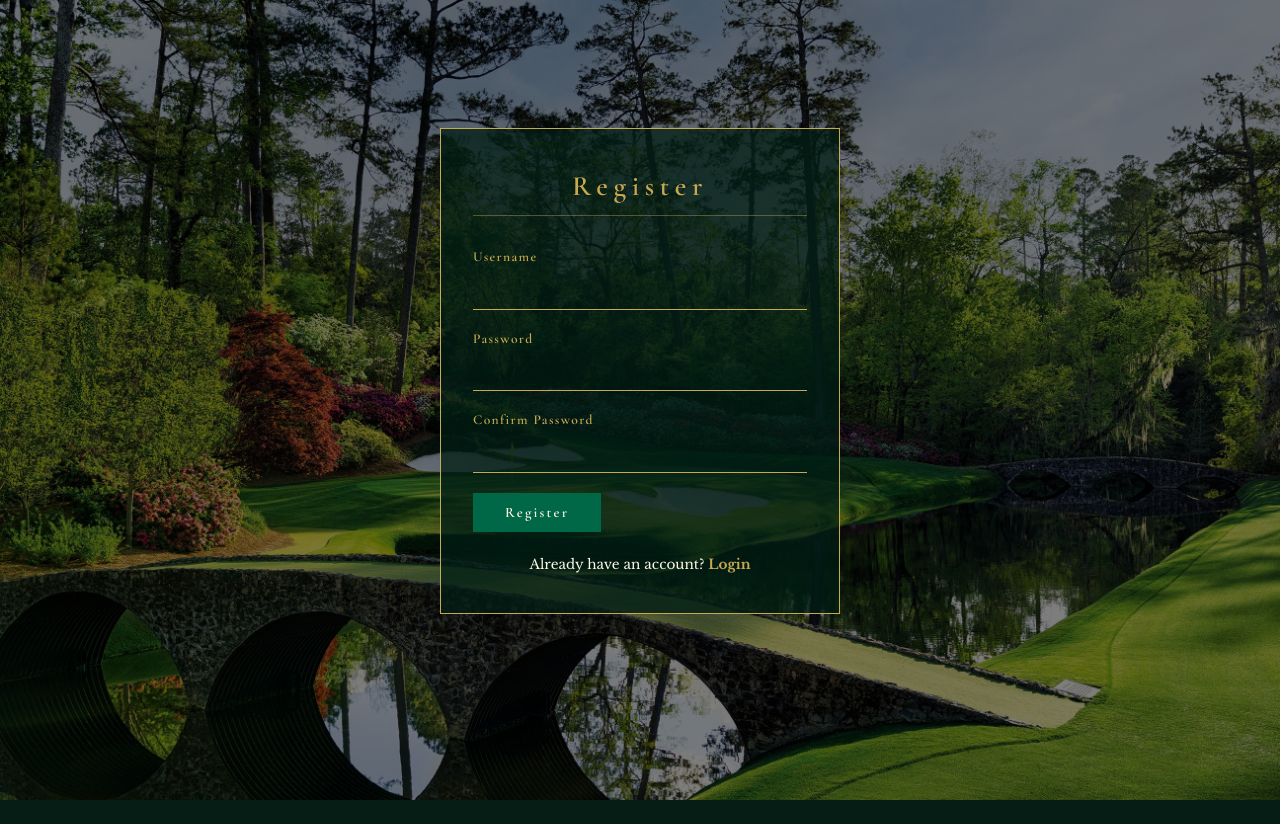
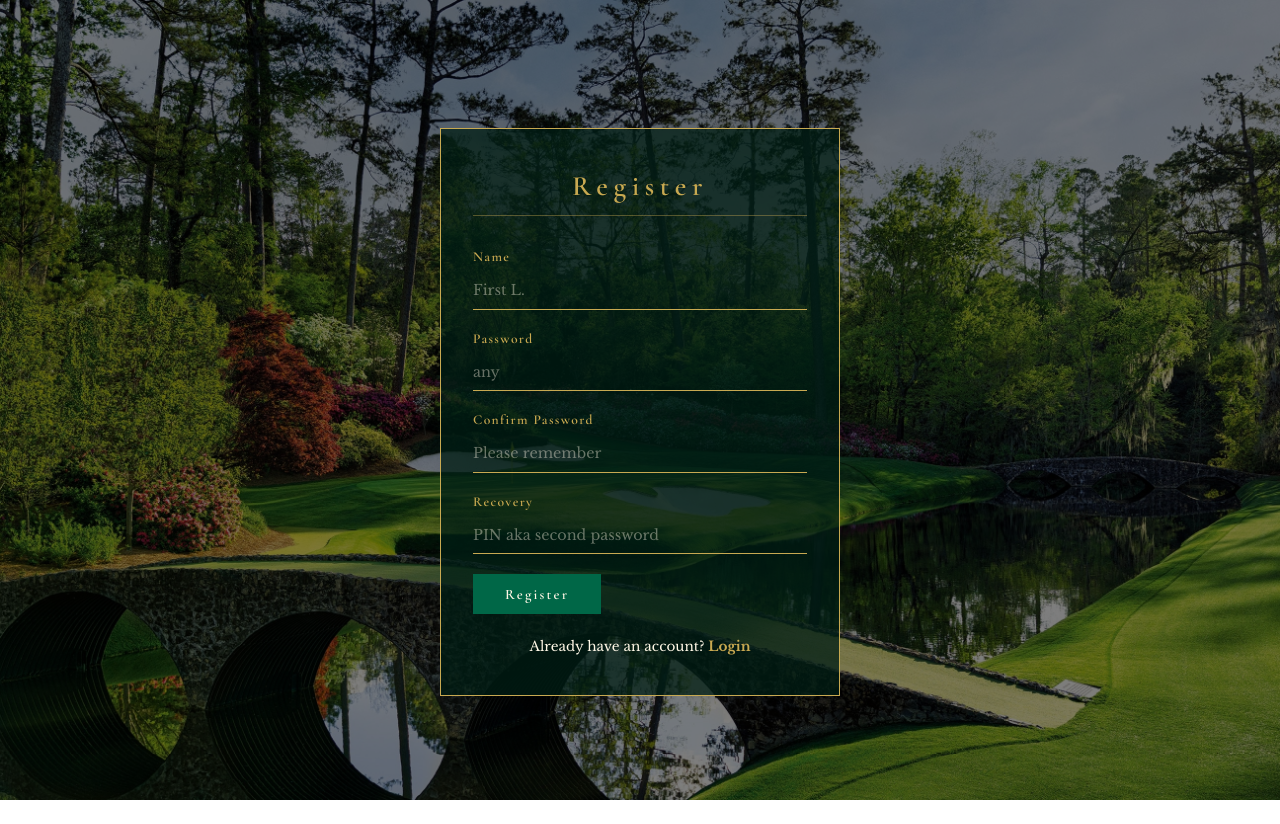
Before and after one commit to coryinsiderz/masters-pool, a Flask app: page /register in a window 1280 px wide. Before the commit the page ends 800 px from the top, so only its background shows below. Run offline with Flask 3, Linux system fonts and the light colour scheme; some libraries are stand-ins or nearby versions.

Commit message:
Admin ESPN import, player rename, login/register UI fixes, recovery field, autofill CSS

```diff
--- a/models/user.py
+++ b/models/user.py
@@ -2,11 +2,11 @@ import psycopg2.extras
 from werkzeug.security import check_password_hash, generate_password_hash
 
 
-def create_user(conn, username, password):
+def create_user(conn, username, password, recovery_contact=None):
     with conn.cursor(cursor_factory=psycopg2.extras.RealDictCursor) as cur:
         cur.execute(
-            "INSERT INTO users (username, password_hash) VALUES (%s, %s) RETURNING *",
-            (username, generate_password_hash(password, method='pbkdf2:sha256')),
+            "INSERT INTO users (username, password_hash, recovery_contact) VALUES (%s, %s, %s) RETURNING *",
+            (username, generate_password_hash(password, method='pbkdf2:sha256'), recovery_contact),
         )
         return cur.fetchone()
 
--- a/routes/auth.py
+++ b/routes/auth.py
@@ -28,8 +28,9 @@ def register():
         username = request.form.get("username", "").strip()
         password = request.form.get("password", "")
         confirm = request.form.get("confirm_password", "")
+        recovery_contact = request.form.get("recovery_contact", "").strip() or None
         if not username or not password:
-            flash("Username and password are required.", "error")
+            flash("Name and password are required.", "error")
         elif password != confirm:
             flash("Passwords do not match.", "error")
         else:
@@ -38,13 +39,13 @@ def register():
             existing = get_user_by_username(conn, username)
             if existing:
                 conn.close()
-                flash("Username already taken.", "error")
+                flash("Name already taken.", "error")
             else:
-                user = create_user(conn, username, password)
+                user = create_user(conn, username, password, recovery_contact)
                 conn.close()
                 session.permanent = True
                 session["user_id"] = user["id"]
-                return redirect(url_for("picks.picks"))
+                return redirect(url_for("team.team"))
         return render_template("register.html")
     return render_template("register.html")
 
--- a/schema.sql
+++ b/schema.sql
@@ -3,8 +3,11 @@ CREATE TABLE IF NOT EXISTS users (
     username VARCHAR(50) UNIQUE NOT NULL,
     password_hash VARCHAR(255) NOT NULL,
     is_admin BOOLEAN DEFAULT FALSE,
+    recovery_contact VARCHAR(100),
     created_at TIMESTAMP DEFAULT NOW()
 );
+
+ALTER TABLE users ADD COLUMN IF NOT EXISTS recovery_contact VARCHAR(100);
 
 CREATE TABLE IF NOT EXISTS golfers (
     id SERIAL PRIMARY KEY,
--- a/static/css/style.css
+++ b/static/css/style.css
@@ -254,6 +254,15 @@ body {
 
 .form-group input::placeholder {
     color: rgba(255, 248, 231, 0.4);
+}
+
+input:-webkit-autofill,
+input:-webkit-autofill:hover,
+input:-webkit-autofill:focus {
+    -webkit-box-shadow: 0 0 0 1000px rgba(0, 20, 12, 0.95) inset !important;
+    -webkit-text-fill-color: var(--augusta-cream) !important;
+    border-bottom-color: var(--augusta-gold) !important;
+    transition: background-color 5000s ease-in-out 0s;
 }
 
 .form-group input:focus,
--- a/templates/login.html
+++ b/templates/login.html
@@ -7,12 +7,12 @@
     <h1>Login</h1>
     <form method="POST" action="{{ url_for('auth.login') }}">
         <div class="form-group">
-            <label for="username">Username</label>
-            <input type="text" id="username" name="username" required autocomplete="username">
+            <label for="username">Name</label>
+            <input type="text" id="username" name="username" placeholder="First L." required autocomplete="username">
         </div>
         <div class="form-group">
             <label for="password">Password</label>
-            <input type="password" id="password" name="password" required autocomplete="current-password">
+            <input type="password" id="password" name="password" placeholder="" required autocomplete="current-password">
         </div>
         <button type="submit" class="btn btn-primary">Login</button>
     </form>
--- a/templates/register.html
+++ b/templates/register.html
@@ -7,16 +7,20 @@
     <h1>Register</h1>
     <form method="POST" action="{{ url_for('auth.register') }}">
         <div class="form-group">
-            <label for="username">Username</label>
-            <input type="text" id="username" name="username" required autocomplete="username">
+            <label for="username">Name</label>
+            <input type="text" id="username" name="username" placeholder="First L." required autocomplete="username">
         </div>
         <div class="form-group">
             <label for="password">Password</label>
-            <input type="password" id="password" name="password" required autocomplete="new-password">
+            <input type="password" id="password" name="password" placeholder="any" required autocomplete="new-password">
         </div>
         <div class="form-group">
             <label for="confirm_password">Confirm Password</label>
-            <input type="password" id="confirm_password" name="confirm_password" required autocomplete="new-password">
+            <input type="password" id="confirm_password" name="confirm_password" placeholder="Please remember" required autocomplete="new-password">
+        </div>
+        <div class="form-group">
+            <label for="recovery_contact">Recovery</label>
+            <input type="text" id="recovery_contact" name="recovery_contact" placeholder="PIN aka second password" autocomplete="off">
         </div>
         <button type="submit" class="btn btn-primary">Register</button>
     </form>
--- a/templates/team.html
+++ b/templates/team.html
@@ -13,7 +13,7 @@
         <thead>
             <tr>
                 <th>Tier</th>
-                <th>Golfer</th>
+                <th>Player</th>
                 <th>To Par</th>
                 <th>Thru</th>
                 <th>Status</th>
```
Also changed, not shown: routes/admin.py (+31 -3 lines), templates/admin.html (+15 -9 lines).
